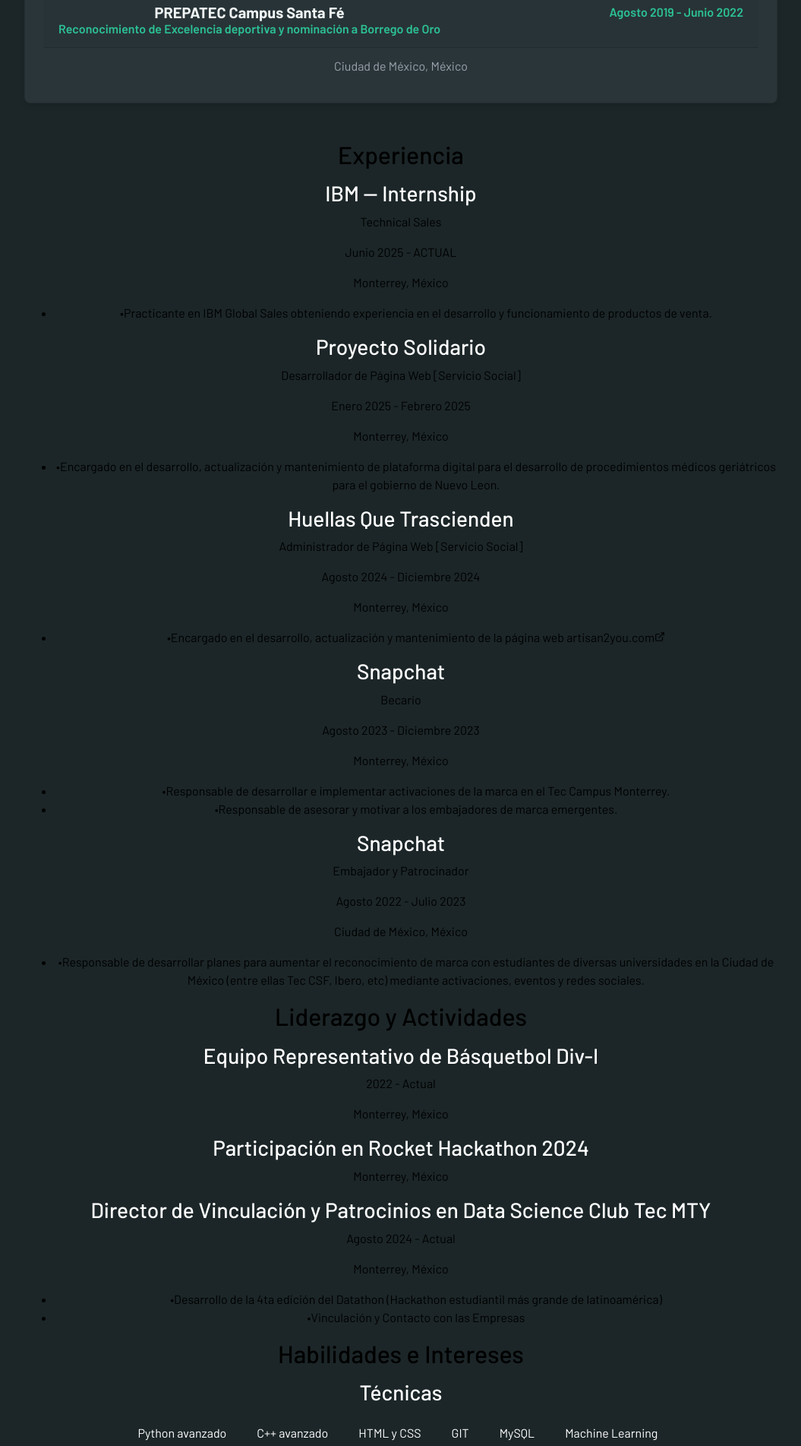
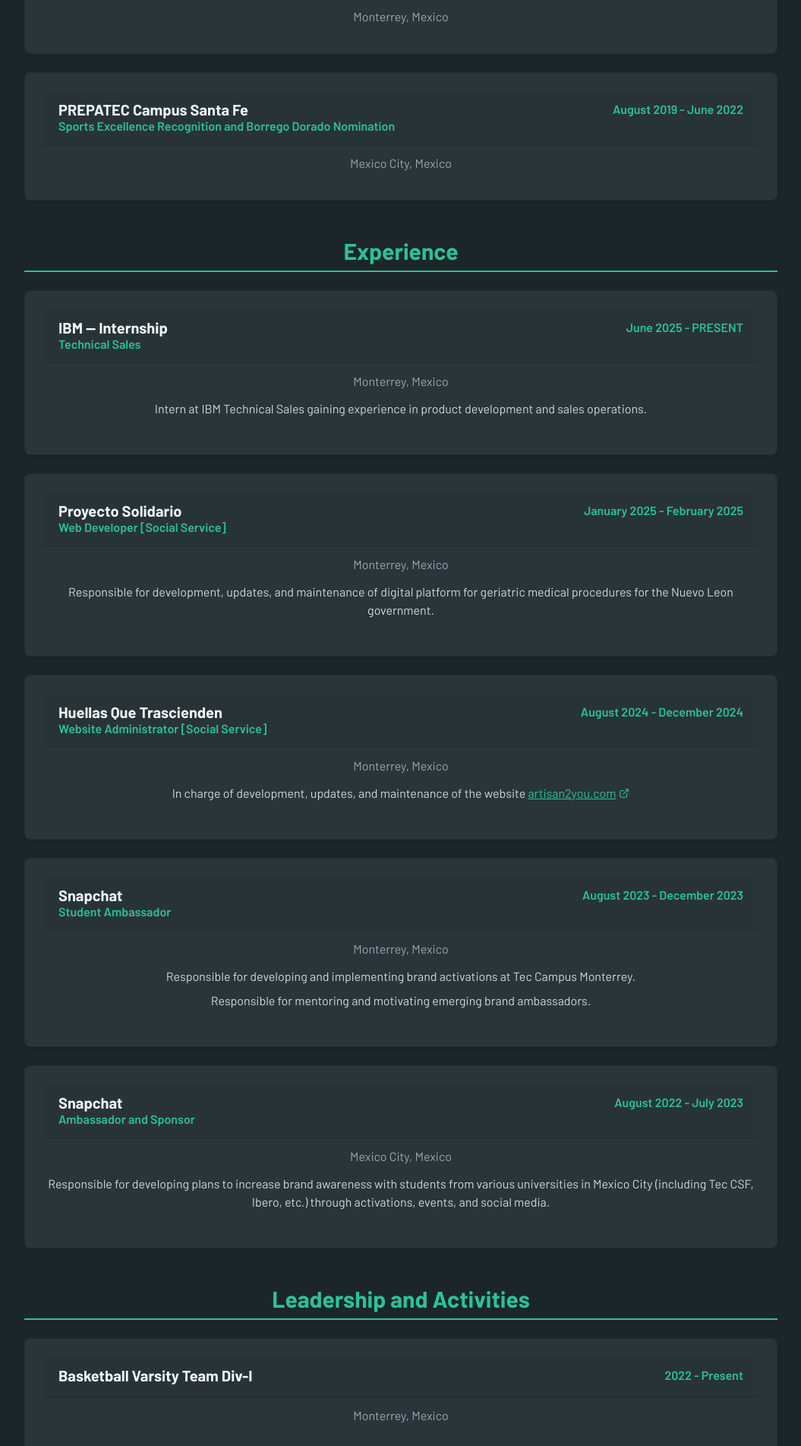
Before and after one commit to Javierlcastillo/CVitae, a React (Vite) app: page /CVitae/curriculum in a window 1280 px wide. Shown: the part 880-2783 px from the top of the page at 76% size, without its empty margins (117-1172 px from the left). Built offline with nearby package versions, Linux system fonts and the light colour scheme.

Commit message:
Pagina de CV terminada

```diff
--- a/src/pages/Curriculum.css
+++ b/src/pages/Curriculum.css
@@ -93,7 +93,7 @@
   }
 
   .btn-secondary {
-    background-color: white;
+    background-color: var(--text-primary);
     color: var(--primary-teal);
     padding: 0.75rem 2rem;
     border-radius: 0.5rem;
@@ -108,7 +108,8 @@
   }
 
   .btn-secondary:hover {
-    background-color: #f3f4f6;
+    background-color: var(--text-primary);
+    color: var(--primary-teal);
     transform: scale(1.05);
   }
 
@@ -149,6 +150,17 @@
     margin-bottom: 0.75rem;
   }
 
+  .card-group {
+    display: flex;
+    width: 100%;
+    justify-content: space-between;
+  }
+  .card-title-group {
+    display: flex;
+    flex-direction: column;
+    align-items: flex-start;
+  }
+
   .card-title {
     font-size: 1.25rem;
     font-weight: bold;
@@ -187,7 +199,7 @@
 
   .bullet-item {
     display: flex;
-    align-items: flex-start;
+    justify-content: center;
     gap: 0.5rem;
     margin-bottom: 0.5rem;
   }
--- a/src/pages/Curriculum.jsx
+++ b/src/pages/Curriculum.jsx
@@ -3,10 +3,10 @@
 import { Link } from 'react-router-dom';
 import './Curriculum.css';
 
-const Curriculum = () => {
+function Curriculum() {
   const handleDownloadCV = () => {
     const link = document.createElement('a');
-    link.href = '/src/assets/documents/JavierLuisCastillo_CV.pdf';
+    link.href = '/CVitae/documents/JavierLuisCastillo_CV.pdf';
     link.download = 'JavierLuisCastillo_CV.pdf';
     document.body.appendChild(link);
     link.click();
@@ -15,6 +15,8 @@
 
   return (
     <div className="page-container">
+      <header className="curriculum-header">
+        <div className="header-content">
           <h1 className="main-title">
             <span>Javier</span>{' '}
             <span className="name-highlight">Luis Castillo Solórzano</span>
@@ -22,7 +24,7 @@
           <div className="contact-info">
             <div className="contact-item">
               <MapPin size={18} className="contact-icon" />
-              <span>Monterrey, México</span>
+              <span>Monterrey, Mexico</span>
             </div>
             <div className="contact-item">
               <Mail size={18} className="contact-icon" />
@@ -32,7 +34,7 @@
             </div>
             <div className="contact-item">
               <Phone size={18} className="contact-icon" />
-              <span>+52 5585756693</span>
+              <Link to="https://wa.me/525585756693" className="contact-link">+52 5585756693</Link>
             </div>
             <div className="contact-item">
               <Linkedin size={18} className="contact-icon" />
@@ -48,108 +50,113 @@
           </div>
           <button onClick={handleDownloadCV} className="btn-primary">
             <Download size={20} />
-            Descargar CV (PDF)
+            Download CV (PDF)
           </button>
+        </div>
+      </header>
 
-      {/* Main Content */}
       <div className="main-content">
         {/* Profile Section */}
         <section className="section">
-          <h2 className="section-title">Perfil</h2>
+          <h2 className="section-title">Profile</h2>
           <div className="card">
             <p className="card-description">
-              Estudiante de Ingeniería en Tecnologías Computacionales con una sólida base en desarrollo web,
-              ciencia de datos y liderazgo. Experiencia en gestión de proyectos, promoción de marcas y
-              organización de eventos. Atleta de alto rendimiento representando a varias instituciones y selecciones.
+              Computer Technology Engineering student with a strong foundation in web development,
+              data science, and leadership. Experience in project management, brand promotion, and
+              event organization. High-performance athlete representing my University.
             </p>
           </div>
         </section>
 
         {/* Education Section */}
         <section className="section">
-          <h2 className="section-title">Educación</h2>
+          <h2 className="section-title">Education</h2>
           <div className="card">
             <div className="card-header">
-              <div>
+              <div className="card-group">
+                <div className="card-title-group">
                   <h3 className="card-title">ITESM Campus Monterrey</h3>
-                <p className="card-subtitle">Ingeniería en Tecnologías Computacionales</p>
+                  <p className="card-subtitle">Engineering in Computer Science and Technology</p>
                 </div>
-              <span className="card-date">Junio 2027</span>
+                <span className="card-date">Graduation June 2027</span>
               </div>
-            <p className="card-location">Monterrey, México</p>
+            </div>
+            <p className="card-location">Monterrey, Mexico</p>
           </div>
 
           <div className="card">
             <div className="card-header">
-              <div>
-                <h3 className="card-title">PREPATEC Campus Santa Fé</h3>
-                <p className="card-subtitle">Reconocimiento de Excelencia deportiva y nominación a Borrego de Oro</p>
+              <div className="card-group">
+              <div className="card-title-group">
+                <h3 className="card-title">PREPATEC Campus Santa Fe</h3>
+                <p className="card-subtitle">Sports Excellence Recognition and Borrego Dorado Nomination</p>
               </div>
-              <span className="card-date">Agosto 2019 - Junio 2022</span>
+                <span className="card-date">August 2019 - June 2022</span>
               </div>
-            <p className="card-location">Ciudad de México, México</p>
+            </div>
+            <p className="card-location">Mexico City, Mexico</p>
           </div>
         </section>
 
         {/* Experience Section */}
-        <section className="mb-12">
-          <h2 className="text-3xl font-bold text-teal-400 mb-6 border-b-2 border-teal-400 pb-2">
-            Experiencia
-          </h2>
-          <div className="space-y-6">
-            <div className="bg-gray-800 rounded-lg p-6 shadow-lg">
-              <div className="flex justify-between items-start mb-3">
-                <div>
-                  <h3 className="text-xl font-bold text-white">IBM -- Internship</h3>
-                  <p className="text-teal-400 font-semibold">Technical Sales</p>
+        <section className="section">
+          <h2 className="section-title">Experience</h2>
+          <div className="card">
+            <div className="card-header">
+              <div className="card-group">
+                <div className="card-title-group">
+                  <h3 className="card-title">IBM -- Internship</h3>
+                  <p className="card-subtitle">Technical Sales</p>
                   </div>
-                <span className="text-teal-400 font-semibold">Junio 2025 - ACTUAL</span>
+                  <span className="card-date">June 2025 - PRESENT</span>
               </div>
-              <p className="text-gray-400 mb-3">Monterrey, México</p>
-              <ul className="text-gray-300 space-y-2">
-                <li className="flex items-start gap-2">
-                  <span className="text-teal-400 mt-2">•</span>
-                  <span>Practicante en IBM Global Sales obteniendo experiencia en el desarrollo y funcionamiento de productos de venta.</span>
+            </div>
+            <p className="card-location">Monterrey, Mexico</p>
+            <ul className="bullet-list">
+              <li className="bullet-item">
+                <span>Intern at IBM Technical Sales gaining experience in product development and sales operations.</span>
               </li>
             </ul>
           </div>
 
-            <div className="bg-gray-800 rounded-lg p-6 shadow-lg">
-              <div className="flex justify-between items-start mb-3">
-                <div>
-                  <h3 className="text-xl font-bold text-white">Proyecto Solidario</h3>
-                  <p className="text-teal-400 font-semibold">Desarrollador de Página Web [Servicio Social]</p>
+          <div className="card">
+            <div className="card-header">
+              <div className="card-group">
+                <div className="card-title-group">
+                  <h3 className="card-title">Proyecto Solidario</h3>
+                  <p className="card-subtitle">Web Developer [Social Service]</p>
                 </div>
-                <span className="text-teal-400 font-semibold">Enero 2025 - Febrero 2025</span>
+                <span className="card-date">January 2025 - February 2025</span>
               </div>
-              <p className="text-gray-400 mb-3">Monterrey, México</p>
-              <ul className="text-gray-300 space-y-2">
-                <li className="flex items-start gap-2">
-                  <span className="text-teal-400 mt-2">•</span>
-                  <span>Encargado en el desarrollo, actualización y mantenimiento de plataforma digital para el desarrollo de procedimientos médicos geriátricos para el gobierno de Nuevo Leon.</span>
+            </div>
+            <p className="card-location">Monterrey, Mexico</p>
+            <ul className="bullet-list">
+              <li className="bullet-item">
+                <span>Responsible for development, updates, and maintenance of digital platform for geriatric medical procedures for the Nuevo Leon government.</span>
               </li>
             </ul>
           </div>
 
-            <div className="bg-gray-800 rounded-lg p-6 shadow-lg">
-              <div className="flex justify-between items-start mb-3">
-                <div>
-                  <h3 className="text-xl font-bold text-white">Huellas Que Trascienden</h3>
-                  <p className="text-teal-400 font-semibold">Administrador de Página Web [Servicio Social]</p>
+          <div className="card">
+            <div className="card-header">
+              <div className="card-group">
+              <div className="card-title-group">
+                <h3 className="card-title">Huellas Que Trascienden</h3>
+                <p className="card-subtitle">Website Administrator [Social Service]</p>
                 </div>
-                <span className="text-teal-400 font-semibold">Agosto 2024 - Diciembre 2024</span>
+                <span className="card-date">August 2024 - December 2024</span>
               </div>
-              <p className="text-gray-400 mb-3">Monterrey, México</p>
-              <ul className="text-gray-300 space-y-2">
-                <li className="flex items-start gap-2">
-                  <span className="text-teal-400 mt-2">•</span>
+            </div>
+            <p className="card-location">Monterrey, Mexico</p>
+            <ul className="bullet-list">
+              <li className="bullet-item">
                 <span>
-                    Encargado en el desarrollo, actualización y mantenimiento de la página web{' '}
+                  In charge of development, updates, and maintenance of the website{' '}
                   <Link
                     to="https://artisan2you.com"
                     target="_blank"
                     rel="noopener noreferrer"
-                      className="text-teal-400 hover:text-teal-300 underline inline-flex items-center gap-1"
+                    className="external-link"
                   >
                     artisan2you.com
                     <ExternalLink size={14} />
@@ -159,125 +166,129 @@
             </ul>
           </div>
 
-            <div className="bg-gray-800 rounded-lg p-6 shadow-lg">
-              <div className="flex justify-between items-start mb-3">
-                <div>
-                  <h3 className="text-xl font-bold text-white">Snapchat</h3>
-                  <p className="text-teal-400 font-semibold">Becario</p>
+          <div className="card">
+            <div className="card-header">
+              <div className="card-group">
+              <div className="card-title-group">
+                <h3 className="card-title">Snapchat</h3>
+                <p className="card-subtitle">Student Ambassador</p>
                 </div>
-                <span className="text-teal-400 font-semibold">Agosto 2023 - Diciembre 2023</span>
+                <span className="card-date">August 2023 - December 2023</span>
               </div>
-              <p className="text-gray-400 mb-3">Monterrey, México</p>
-              <ul className="text-gray-300 space-y-2">
-                <li className="flex items-start gap-2">
-                  <span className="text-teal-400 mt-2">•</span>
-                  <span>Responsable de desarrollar e implementar activaciones de la marca en el Tec Campus Monterrey.</span>
+            </div>
+            <p className="card-location">Monterrey, Mexico</p>
+            <ul className="bullet-list">
+              <li className="bullet-item">
+                <span>Responsible for developing and implementing brand activations at Tec Campus Monterrey.</span>
               </li>
-                <li className="flex items-start gap-2">
-                  <span className="text-teal-400 mt-2">•</span>
-                  <span>Responsable de asesorar y motivar a los embajadores de marca emergentes.</span>
+              <li className="bullet-item">
+                <span>Responsible for mentoring and motivating emerging brand ambassadors.</span>
               </li>
             </ul>
           </div>
 
-            <div className="bg-gray-800 rounded-lg p-6 shadow-lg">
-              <div className="flex justify-between items-start mb-3">
-                <div>
-                  <h3 className="text-xl font-bold text-white">Snapchat</h3>
-                  <p className="text-teal-400 font-semibold">Embajador y Patrocinador</p>
+          <div className="card">
+            <div className="card-header">
+              <div className="card-group">
+              <div className="card-title-group">
+                <h3 className="card-title">Snapchat</h3>
+                <p className="card-subtitle">Ambassador and Sponsor</p>
                 </div>
-                <span className="text-teal-400 font-semibold">Agosto 2022 - Julio 2023</span>
+                <span className="card-date">August 2022 - July 2023</span>
               </div>
-              <p className="text-gray-400 mb-3">Ciudad de México, México</p>
-              <ul className="text-gray-300 space-y-2">
-                <li className="flex items-start gap-2">
-                  <span className="text-teal-400 mt-2">•</span>
-                  <span>Responsable de desarrollar planes para aumentar el reconocimiento de marca con estudiantes de diversas universidades en la Ciudad de México (entre ellas Tec CSF, Ibero, etc) mediante activaciones, eventos y redes sociales.</span>
+            </div>
+            <p className="card-location">Mexico City, Mexico</p>
+            <ul className="bullet-list">
+              <li className="bullet-item">
+                <span>Responsible for developing plans to increase brand awareness with students from various universities in Mexico City (including Tec CSF, Ibero, etc.) through activations, events, and social media.</span>
               </li>
             </ul>
-            </div>
           </div>
         </section>
 
         {/* Leadership and Activities */}
-        <section className="mb-12">
-          <h2 className="text-3xl font-bold text-teal-400 mb-6 border-b-2 border-teal-400 pb-2">
-            Liderazgo y Actividades
-          </h2>
-          <div className="space-y-6">
-            <div className="bg-gray-800 rounded-lg p-6 shadow-lg">
-              <div className="flex justify-between items-start mb-3">
-                <h3 className="text-xl font-bold text-white">Equipo Representativo de Básquetbol Div-I</h3>
-                <span className="text-teal-400 font-semibold">2022 - Actual</span>
+        <section className="section">
+          <h2 className="section-title">Leadership and Activities</h2>
+          <div className="card">
+            <div className="card-header">
+              <div className="card-group">
+                <div className="card-title-group">
+                  <h3 className="card-title">Basketball Varsity Team Div-I</h3>
                   </div>
-              <p className="text-gray-400">Monterrey, México</p>
+                  <span className="card-date">2022 - Present</span>
+              </div>
+            </div>
+            <p className="card-location">Monterrey, Mexico</p>
           </div>
 
-            <div className="bg-gray-800 rounded-lg p-6 shadow-lg">
-              <h3 className="text-xl font-bold text-white mb-2">Participación en Rocket Hackathon 2024</h3>
-              <p className="text-gray-400">Monterrey, México</p>
+          <div className="card">
+            <div className="card-header">
+              <div className="card-group">
+              <div className="card-title-group">
+                <h3 className="card-title">Participation in Rocket Hackathon 2024</h3>
+                </div>
+              </div>
+            </div>
+            <p className="card-location">Monterrey, Mexico</p>
           </div>
 
-            <div className="bg-gray-800 rounded-lg p-6 shadow-lg">
-              <div className="flex justify-between items-start mb-3">
-                <h3 className="text-xl font-bold text-white">Director de Vinculación y Patrocinios en Data Science Club Tec MTY</h3>
-                <span className="text-teal-400 font-semibold">Agosto 2024 - Actual</span>
+          <div className="card">
+            <div className="card-header">
+              <div className="card-group">
+              <div className="card-title-group">
+                <h3 className="card-title">Director of Partnerships and Sponsorships at Data Science Club Tec MTY</h3>
                 </div>
-              <p className="text-gray-400 mb-3">Monterrey, México</p>
-              <ul className="text-gray-300 space-y-2">
-                <li className="flex items-start gap-2">
-                  <span className="text-teal-400 mt-2">•</span>
-                  <span>Desarrollo de la 4ta edición del Datathon (Hackathon estudiantil más grande de latinoamérica)</span>
+                <span className="card-date">August 2024 - July 2025</span>
+              </div>
+            </div>
+            <p className="card-location">Monterrey, Mexico</p>
+            <ul className="bullet-list">
+              <li className="bullet-item">
+                <span>Development of the 4th edition of Datathon (Latin America's largest student Hackathon)</span>
               </li>
-                <li className="flex items-start gap-2">
-                  <span className="text-teal-400 mt-2">•</span>
-                  <span>Vinculación y Contacto con las Empresas</span>
+              <li className="bullet-item">
+                <span>Business Relations and Corporate Outreach</span>
               </li>
             </ul>
-            </div>
           </div>
         </section>
 
         {/* Skills Section */}
-        <section className="mb-12">
-          <h2 className="text-3xl font-bold text-teal-400 mb-6 border-b-2 border-teal-400 pb-2">
-            Habilidades e Intereses
-          </h2>
-          <div className="grid md:grid-cols-3 gap-6">
-            <div className="bg-gray-800 rounded-lg p-6 shadow-lg">
-              <h3 className="text-xl font-bold text-white mb-4">Técnicas</h3>
-              <div className="space-y-2">
-                {['Python avanzado', 'C++ avanzado', 'HTML y CSS', 'GIT', 'MySQL', 'Machine Learning'].map((skill) => (
-                  <span key={skill} className="inline-block bg-teal-500 text-white px-3 py-1 rounded-full text-sm mr-2 mb-2">
+        <section className="section">
+          <h2 className="section-title">Skills and Interests</h2>
+          <div className="skills-grid">
+            <div className="skills-category">
+              <h3 className="skills-title">Technical</h3>
+              <div>
+                {['Advanced Python', 'Advanced C++', 'HTML & CSS', 'GIT', 'MySQL', 'Machine Learning'].map((skill) => (
+                  <span key={skill} className="skill-tag">
                     {skill}
                   </span>
                 ))}
               </div>
             </div>
 
-            <div className="bg-gray-800 rounded-lg p-6 shadow-lg">
-              <h3 className="text-xl font-bold text-white mb-4">Idiomas</h3>
-              <div className="space-y-3">
-                <div className="flex justify-between">
-                  <span className="text-gray-300">Español</span>
-                  <span className="text-teal-400">Nativo</span>
+            <div className="skills-category">
+              <h3 className="skills-title">Languages</h3>
+              <div className="language-item">
+                <span className="language-name">Spanish</span>
+                <span className="language-level">Native</span>
               </div>
-                <div className="flex justify-between">
-                  <span className="text-gray-300">Inglés</span>
-                  <span className="text-teal-400">Fluido</span>
+              <div className="language-item">
+                <span className="language-name">English</span>
+                <span className="language-level">Fluent</span>
               </div>
-                <div className="flex justify-between">
-                  <span className="text-gray-300">Francés</span>
-                  <span className="text-teal-400">Intermedio</span>
-                </div>
+              <div className="language-item">
+                <span className="language-name">French</span>
+                <span className="language-level">Intermediate</span>
               </div>
             </div>
 
-            <div className="bg-gray-800 rounded-lg p-6 shadow-lg">
-              <h3 className="text-xl font-bold text-white mb-4">Habilidades Blandas</h3>
-              <div className="space-y-2">
-                {['Liderazgo', 'Trabajo en equipo', 'Resolución de problemas', 'Multitask'].map((skill) => (
-                  <span key={skill} className="inline-block bg-gray-700 text-gray-300 px-3 py-1 rounded-full text-sm mr-2 mb-2">
+            <div className="skills-category">
+              <h3 className="skills-title">Soft Skills</h3>
+              <div>
+                {['Leadership', 'Teamwork', 'Problem Solving', 'Multitasking'].map((skill) => (
+                  <span key={skill} className="soft-skill-tag">
                     {skill}
                   </span>
                 ))}
@@ -287,22 +298,22 @@
         </section>
 
         {/* Download Section */}
-        <section className="text-center">
-          <div className="bg-gradient-to-r from-teal-500 to-teal-600 rounded-lg p-8 shadow-lg">
-            <h3 className="text-2xl font-bold text-white mb-4">¿Interesado en mi perfil?</h3>
-            <p className="text-teal-100 mb-6">Descarga mi CV completo en formato PDF</p>
+        <section className="download-section">
+          <div className="download-card">
+            <h3 className="download-title">Interested in my profile?</h3>
+            <p className="download-description">Download my complete CV in PDF format</p>
             <button
               onClick={handleDownloadCV}
-              className="bg-white text-teal-600 hover:bg-gray-100 px-8 py-3 rounded-lg font-semibold transition-all duration-300 transform hover:scale-105 shadow-lg flex items-center gap-2 mx-auto"
+              className="btn-secondary"
             >
               <Download size={20} />
-              Descargar CV Completo
+              Download Complete CV
             </button>
           </div>
         </section>
       </div>
     </div>
   );
-};
+}
 
 export default Curriculum;
```
Also changed, not shown: 2 other files (tests, documents, lock files or other folders). Lines whose indentation alone changed are shown as unchanged.
